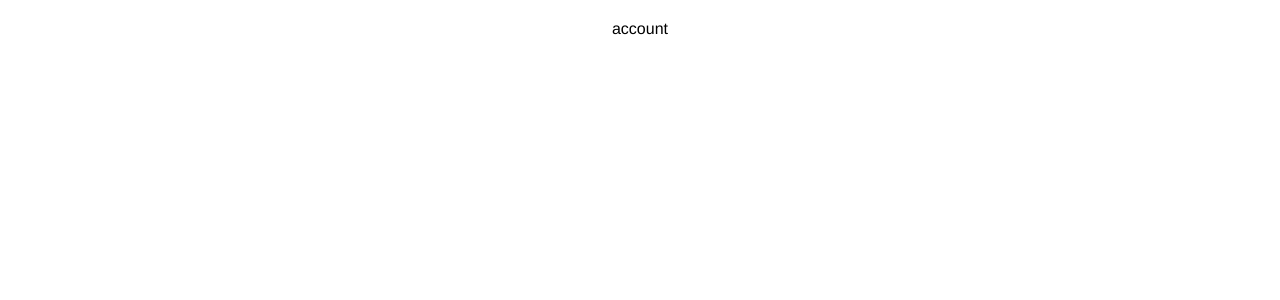
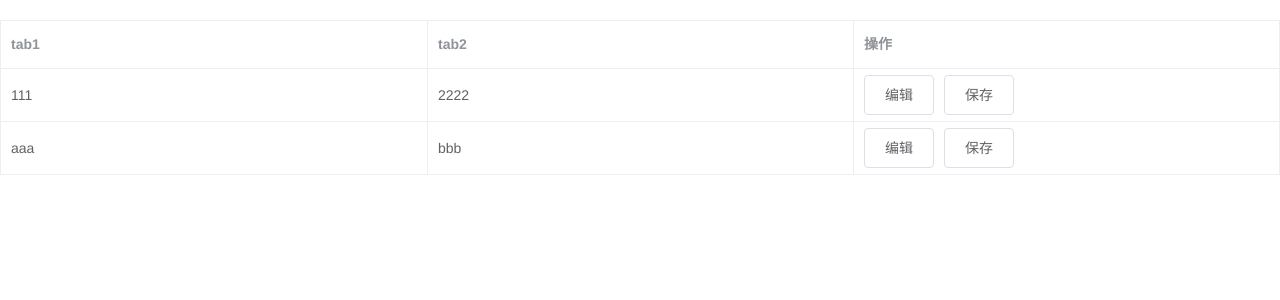
Before and after one commit to MysticalGuest/Electron-SpringBoot-Hotel, a Vue app in the folder electron-hotel/: page /#/front/account in a window 1280 px wide. Shown: the top 300 px of the page. Built offline with nearby package versions, Linux system fonts and the light colour scheme; sample sign-in values are in the browser's storage.

Commit message:
Update Account.vue

```diff
--- a/electron-hotel/src/views/Front/Account.vue
+++ b/electron-hotel/src/views/Front/Account.vue
@@ -1,16 +1,42 @@
 <template>
-  <div class="guest">
-    account
+  <div>
+    <el-table :data="tabledatas" border>
+      <el-table-column label="tab1">
+          <template slot-scope="scope">
+              <el-input placeholder="请输入内容" v-if="scope.row.show" v-model="scope.row.tab1"></el-input>
+              <span v-else>{{scope.row.tab1}}</span>
+          </template>
+      </el-table-column>
+      <el-table-column label="tab2">
+          <template slot-scope="scope">
+              <el-input placeholder="请输入内容" v-show="scope.row.show" v-model="scope.row.tab2"></el-input>
+              <span v-show="!scope.row.show">{{scope.row.tab2}}</span>
+          </template>
+      </el-table-column>
+      <el-table-column label="操作">
+          <template slot-scope="scope">
+              <el-button @click="scope.row.show =true">编辑</el-button>
+              <el-button @click="scope.row.show =false">保存</el-button>
+          </template>
+      </el-table-column>
+    </el-table>
   </div>
 </template>
-
 <script>
-
 export default {
-  name: 'guest',
   data() {
     return {
+      tabledatas: [
+        { tab1: '111', tab2: '2222'},
+        { tab1: 'aaa', tab2: 'bbb'}
+      ]
     }
+  },
+  created() {
+    this.tabledatas.map(i => {
+      i.show = false
+      return i
+    })
   }
 }
 </script>
```
